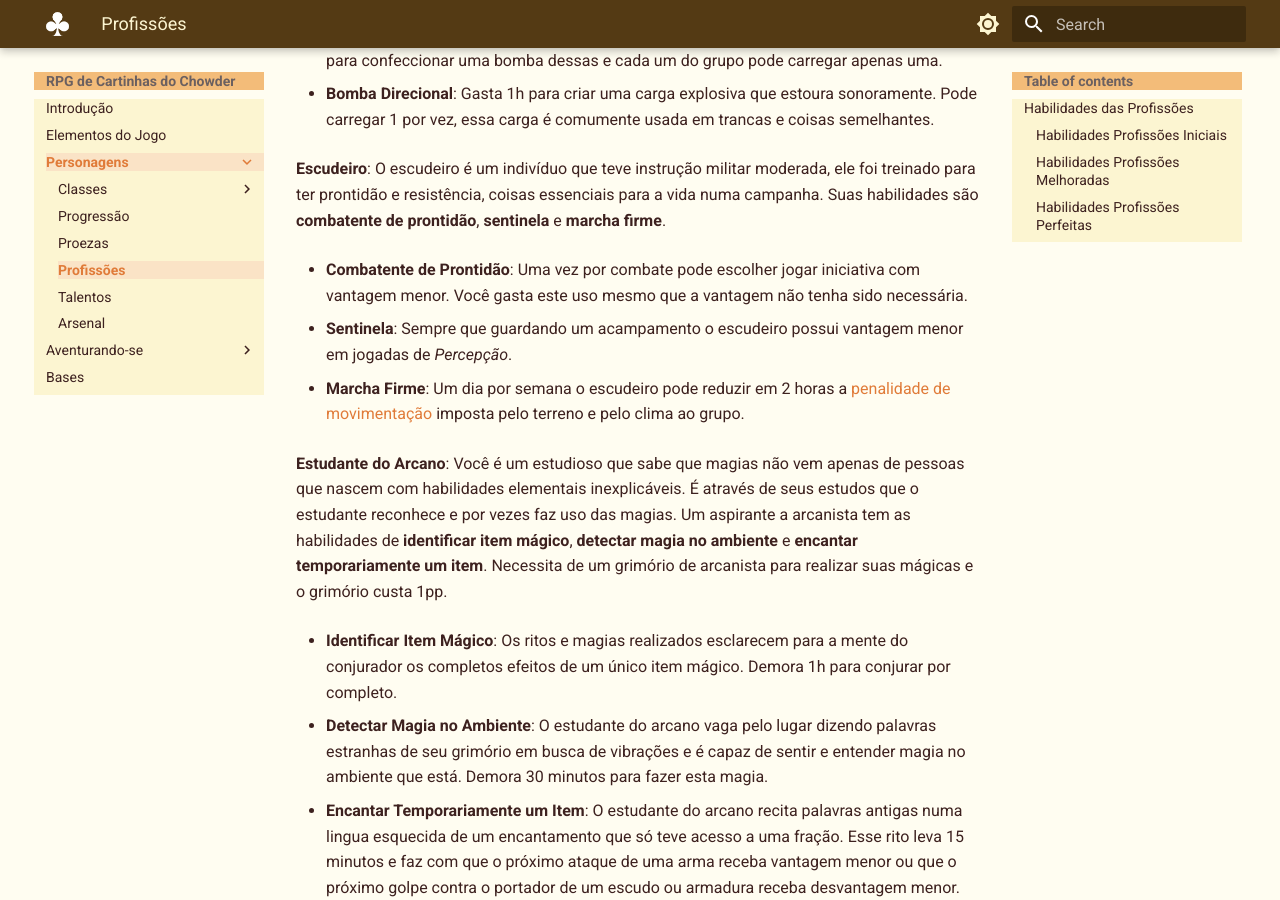
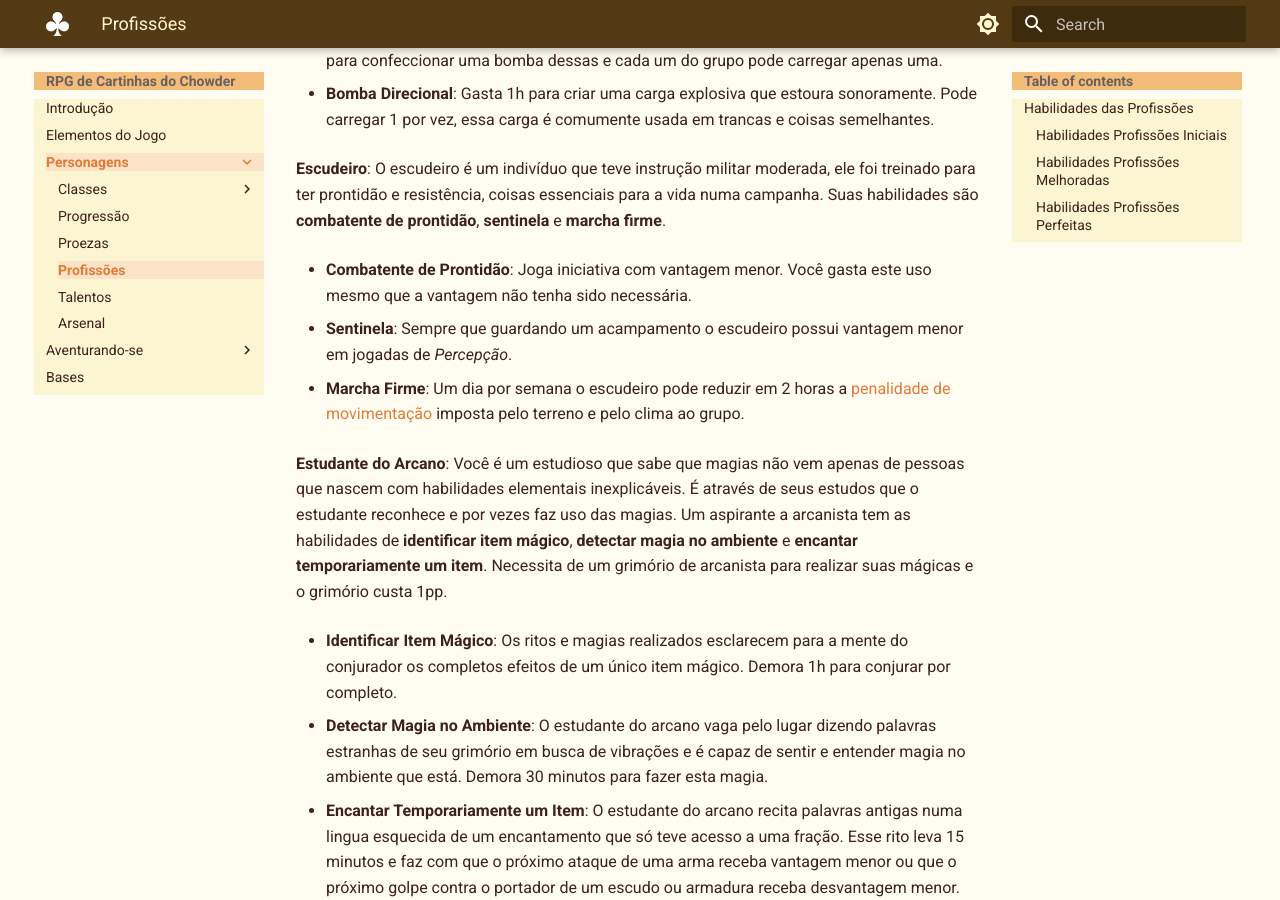
Before and after one commit to JPChowder/ChowRPG, an MkDocs documentation site: the page built from docs/profissoes.md, in a window 1280 px wide and 900 px high, scrolled down 3740 px. Built offline with MkDocs 1.6.1 and Material for MkDocs 9.7.7, drawn with Linux system fonts in a browser that asks for light colours.

Commit message:
fix(typos): fixed typos

```diff
--- a/docs/profissoes.md
+++ b/docs/profissoes.md
@@ -80,7 +80,7 @@ A regra com profissões é simples: Todo jogador começa com uma profissão de n
 
 **Escudeiro**: O escudeiro é um indivíduo que teve instrução militar moderada, ele foi treinado para ter prontidão e resistência, coisas essenciais para a vida numa campanha. Suas habilidades são **combatente de prontidão**, **sentinela** e **marcha firme**.
 
-- **Combatente de Prontidão**: Uma vez por combate pode escolher jogar iniciativa com vantagem menor. Você gasta este uso mesmo que a vantagem não tenha sido necessária.
+- **Combatente de Prontidão**: Joga iniciativa com vantagem menor. Você gasta este uso mesmo que a vantagem não tenha sido necessária.
 
 - **Sentinela**: Sempre que guardando um acampamento o escudeiro possui vantagem menor em jogadas de *Percepção*.
 
```
Also changed, not shown: docs/progressao.md (+1 -1 lines), docs/classes/lutador.md (line endings or trailing spaces).
